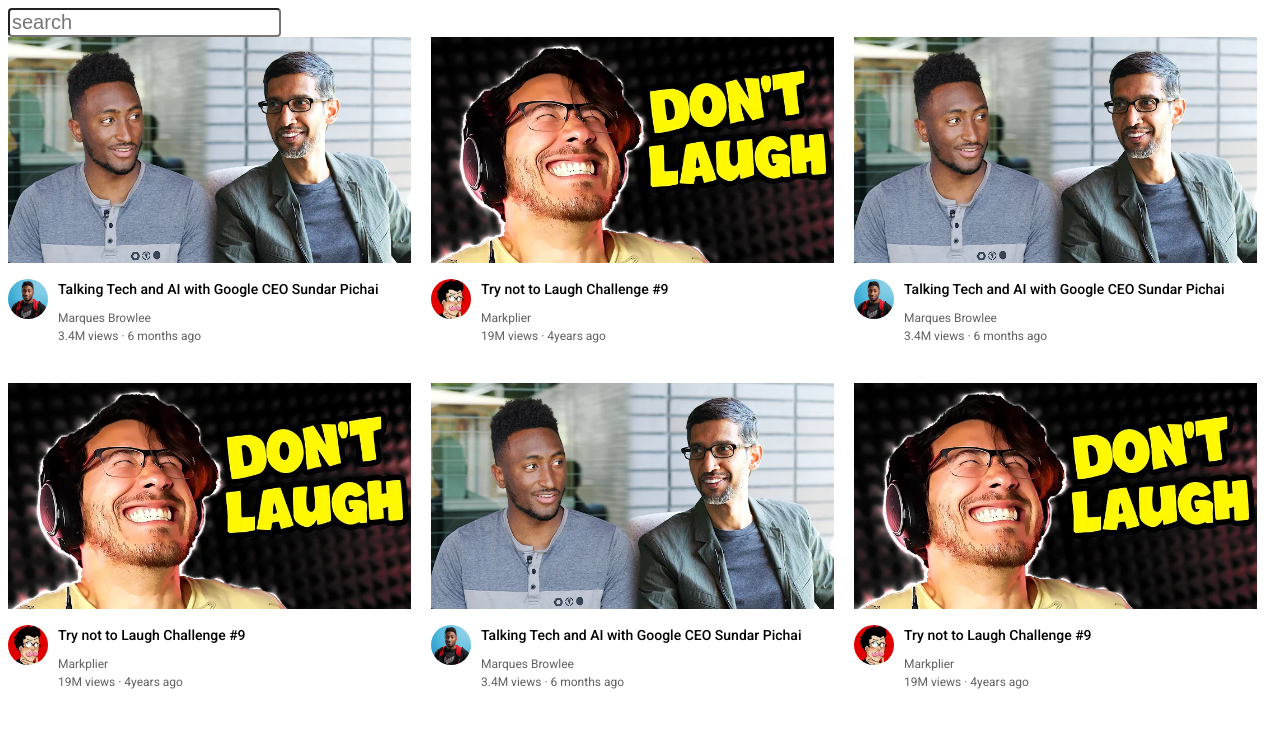
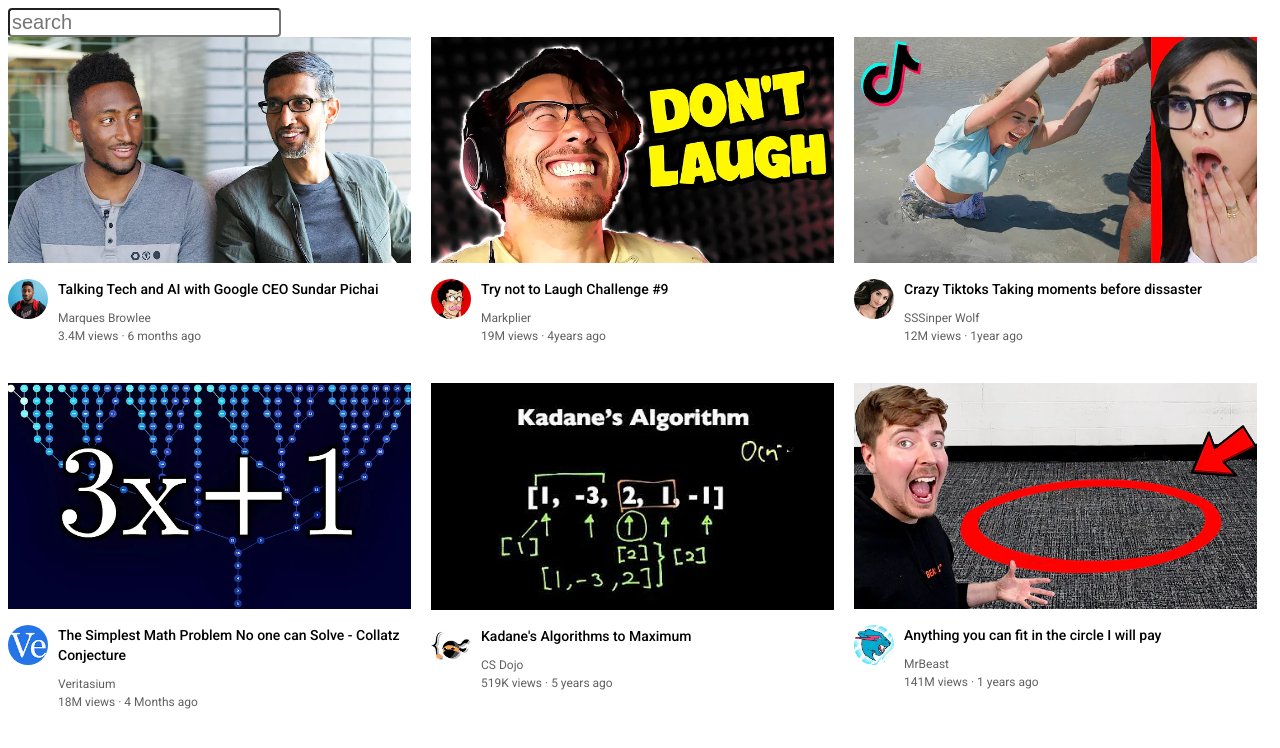
Before and after one commit to Kayceepro/mentor, a plain HTML site: page intro to html/youtube.html in a window 1280 px wide. Drawn offline with Linux system fonts and the light colour scheme.

Commit message:
commited

```diff
--- a/intro to html/youtube.html
+++ b/intro to html/youtube.html
@@ -131,21 +131,21 @@
 
         <div class="video-preview">
             <div class="thumbnail-row">
-                <img class="thumbnail" src="thumbnail-1.webp" alt="">
+                <img class="thumbnail" src="thumbnail-3.webp" alt="">
             </div>
             <div class="video-info-grid">
                 <div class="channel-picture">
-                    <img class="profile-picture" src="channel-1.jpeg">
+                    <img class="profile-picture" src="channel-3.jpeg">
                 </div>
                 <div class="video-info">
                     <p class="video-title">
-                        Talking Tech and AI with Google CEO Sundar Pichai
+                        Crazy Tiktoks Taking moments before dissaster
                     </p>
                     <p class="video-author">
-                        Marques Browlee
+                        SSSinper Wolf
                     </p>
                     <p class="video-stats">
-                        3.4M views &#183; 6 months ago
+                        12M views &#183; 1year ago
                     </p>
                 </div>
             </div>
@@ -153,21 +153,21 @@
 
         <div class="video-preview">
             <div class="thumbnail-row">
-                <img class="thumbnail" src="thumbnail-2.webp" alt="">
+                <img class="thumbnail" src="thumbnail-4.webp" alt="">
             </div>
             <div class="video-info-grid">
                 <div class="channel-picture">
-                    <img class="profile-picture" src="channel-2.jpeg">
+                    <img class="profile-picture" src="channel-4.jpeg">
                 </div>
                 <div class="video-info">
                     <p class="video-title">
-                        Try not to Laugh Challenge #9
+                        The Simplest Math Problem No one can Solve - Collatz Conjecture
                     </p>
                     <p class="video-author">
-                        Markplier
+                        Veritasium
                     </p>
                     <p class="video-stats">
-                        19M views &#183; 4years ago
+                        18M views &#183; 4 Months ago
                     </p>
                 </div>
             </div>
@@ -175,21 +175,21 @@
 
         <div class="video-preview">
             <div class="thumbnail-row">
-                <img class="thumbnail" src="thumbnail-1.webp" alt="">
+                <img class="thumbnail" src="thumbnail-5.webp" alt="">
             </div>
             <div class="video-info-grid">
                 <div class="channel-picture">
-                    <img class="profile-picture" src="channel-1.jpeg">
+                    <img class="profile-picture" src="channel-5.jpeg">
                 </div>
                 <div class="video-info">
                     <p class="video-title">
-                        Talking Tech and AI with Google CEO Sundar Pichai
+                        Kadane's Algorithms to Maximum
                     </p>
                     <p class="video-author">
-                        Marques Browlee
+                        CS Dojo
                     </p>
                     <p class="video-stats">
-                        3.4M views &#183; 6 months ago
+                        519K views &#183;  5 years ago
                     </p>
                 </div>
             </div>
@@ -197,21 +197,21 @@
 
         <div class="video-preview">
             <div class="thumbnail-row">
-                <img class="thumbnail" src="thumbnail-2.webp" alt="">
+                <img class="thumbnail" src="thumbnail-6.webp" alt="">
             </div>
             <div class="video-info-grid">
                 <div class="channel-picture">
-                    <img class="profile-picture" src="channel-2.jpeg">
+                    <img class="profile-picture" src="channel-6.jpeg">
                 </div>
                 <div class="video-info">
                     <p class="video-title">
-                        Try not to Laugh Challenge #9
+                        Anything you can fit in the circle I will pay
                     </p>
                     <p class="video-author">
-                        Markplier
+                        MrBeast
                     </p>
                     <p class="video-stats">
-                        19M views &#183; 4years ago
+                        141M views &#183; 1 years ago
                     </p>
                 </div>
             </div>
```
Also changed, not shown: intro to html/channel-3.jpeg (added), intro to html/channel-4.jpeg (added), intro to html/channel-5.jpeg (added), intro to html/channel-6.jpeg (added), intro to html/thumbnail-5.webp (added), intro to html/thumbnail-6.webp (added).
